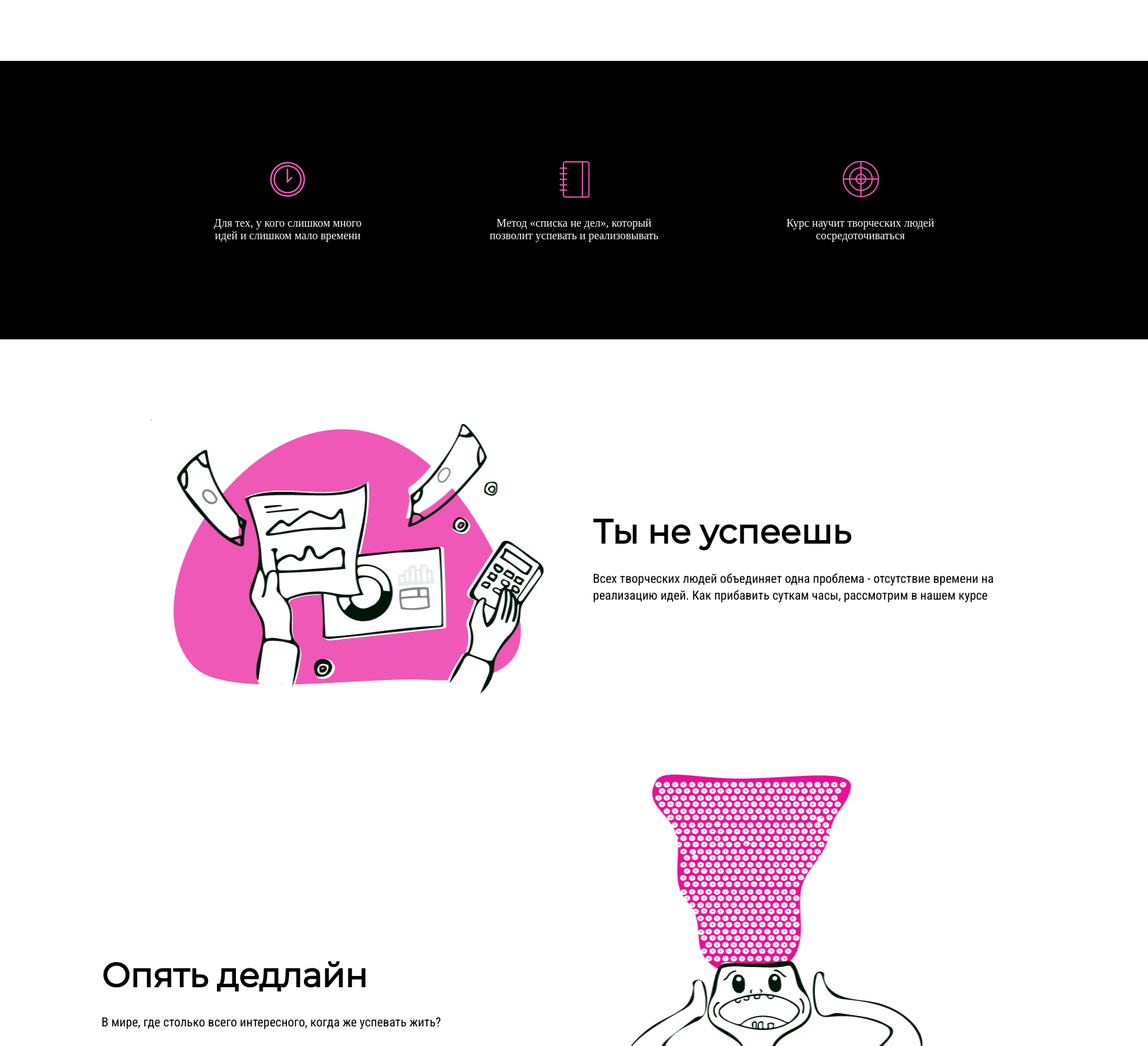
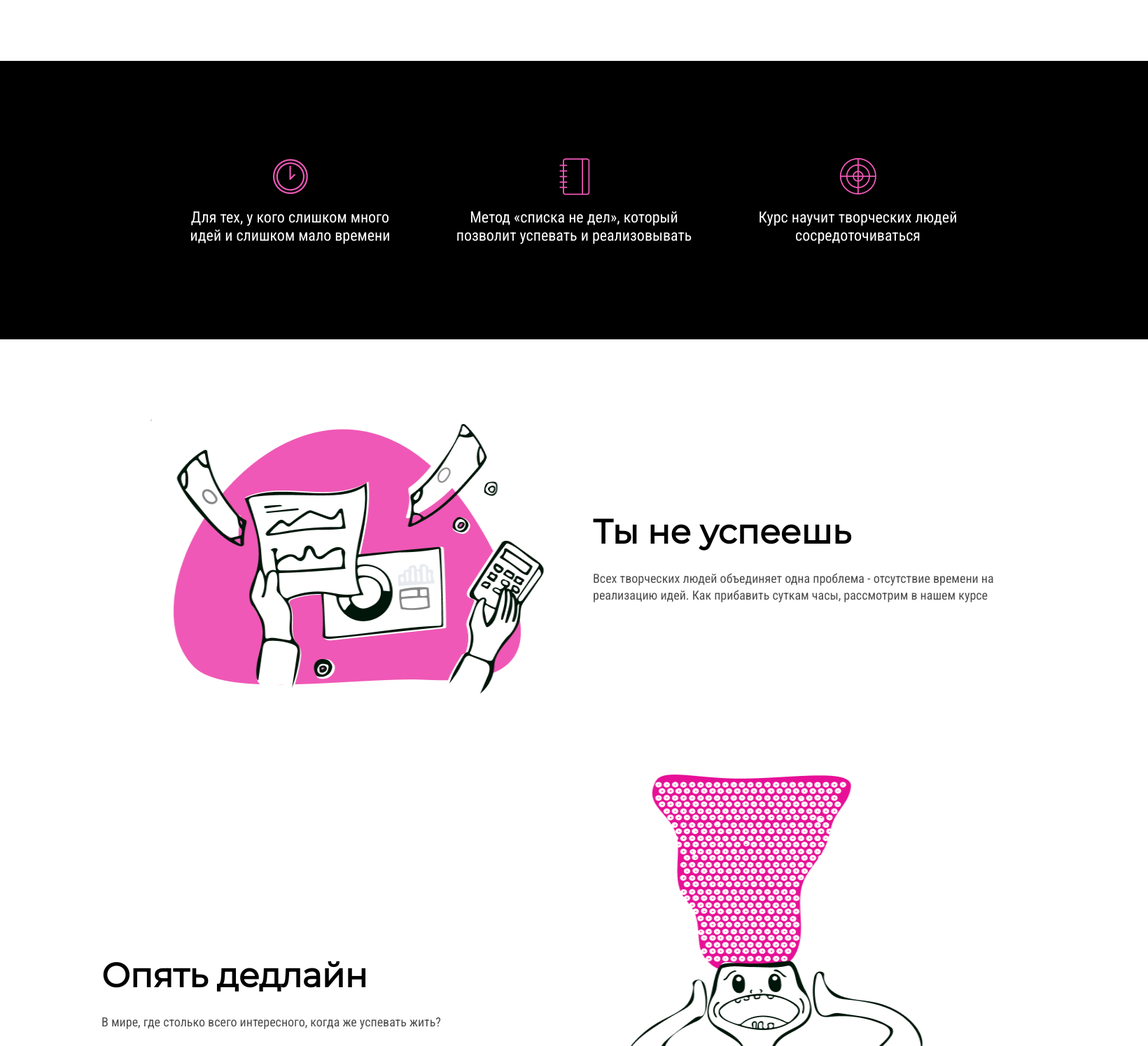
Before and after one commit to A1exanderVasilyev/webProgramming, a PHP site: page / in a window 1640 px wide. Shown: the part 800-2295 px from the top of the page at 70% size. Run offline with PHP 8.4, Linux system fonts and the light colour scheme.

Commit message:
Исправлния

```diff
--- a/task3/css/style.css
+++ b/task3/css/style.css
@@ -112,9 +112,11 @@
     justify-content: space-around;
     align-content: center;
     align-items: center;
-    width: 330px;
+    width: 337px;
     text-align: center;
     color: white;
+    font: 400 22px/26px 'Roboto Condensed', sans-serif;
+
 }
 
 .warning_content
@@ -147,6 +149,7 @@
     font: 400 18px/24px 'Roboto Condensed', sans-serif;
     margin-top: 24px;
     max-width: 620px;
+    color: rgba(0, 0, 0, 0.7);
 }
 
 .grid_block
--- a/task3/index.html
+++ b/task3/index.html
@@ -1,5 +1,6 @@
 <!DOCTYPE html>
 <html lang="en">
+
 <head>
     <meta charset="utf-8">
     <title>The world's first learning solution for everyone</title>
@@ -7,6 +8,7 @@
     <link href="https://fonts.googleapis.com/css2?family=Montserrat&family=Roboto+Condensed&display=swap" rel="stylesheet">
     <link href="css/style.css" rel="stylesheet">
 </head>
+
 <body>
     <div class="main_block">
         <header class="header">
@@ -83,4 +85,5 @@
         </div>
     </div>
 </body>
+
 </html>
```
Lines whose indentation alone changed are shown as unchanged.
